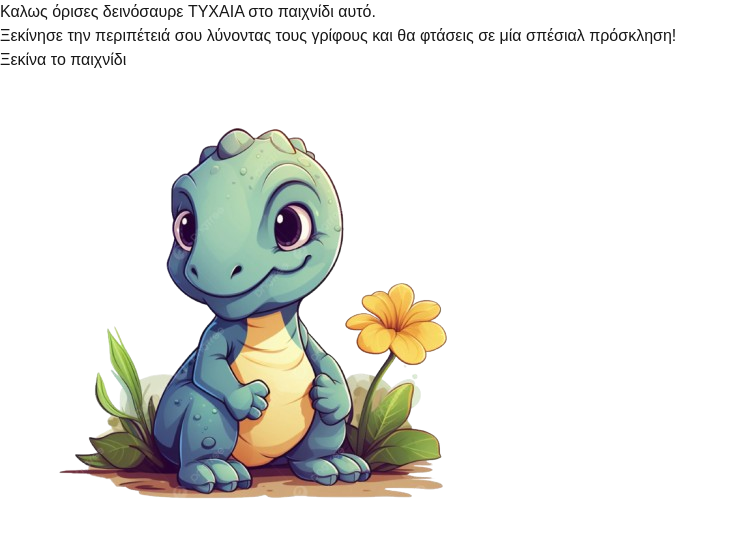
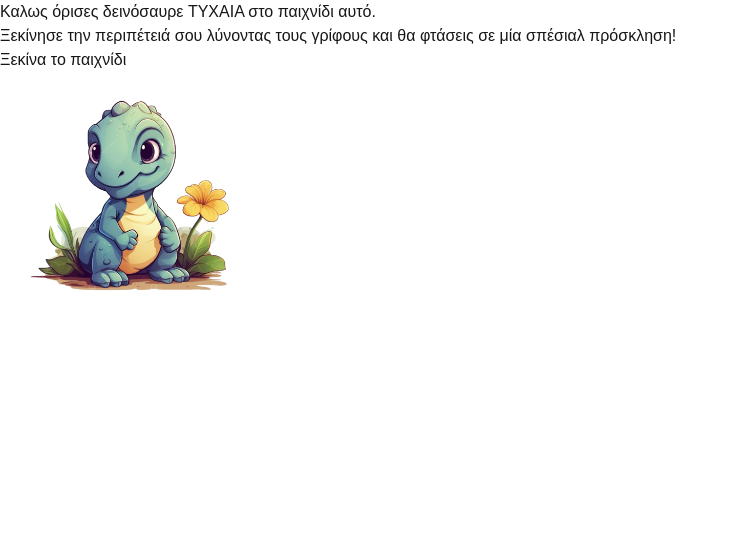
Before and after one commit to keitqr/sunrise-invitation, a Next.js app: page / in a window 1280 px wide. Shown: the top 538 px of the page, without its empty margins (0-738 px from the left). Built offline with nearby package versions, Linux system fonts and the light colour scheme.

Commit message:
Update page.tsx

```diff
--- a/src/app/page.tsx
+++ b/src/app/page.tsx
@@ -1,15 +1,15 @@
+// app/page.tsx
 'use client';
 
 import { useState } from 'react';
 import { useRouter } from 'next/navigation';
 import Head from 'next/head'; // Εισαγωγή του Head component
+import Image from 'next/image'; // Εισαγωγή του Image component
 
 const Home = () => {
   const router = useRouter();
-  const [quizStarted, setQuizStarted] = useState(false);
 
   const startQuiz = () => {
-    setQuizStarted(true);
     router.push('/quiz'); // Προχωρά στην σελίδα του κουίζ
   };
 
@@ -34,10 +34,12 @@ const Home = () => {
         </div>
 
         {/* Εικόνα Δεινοσαύρου κάτω δεξιά με διπλάσιο μέγεθος */}
-        <img
+        <Image
           src="/dinosaur.png"
-          alt="Δεινόσαυρος"
-          className="absolute bottom-4 right-4 w-64 h-64" // Διπλασιασμένο μέγεθος της εικόνας
+          alt="Ένας πολύχρωμος δεινόσαυρος σε κινούμενη πόζα"
+          className="absolute bottom-4 right-4 w-64 h-64"
+          width={256}
+          height={256}
         />
       </div>
     </>
```
